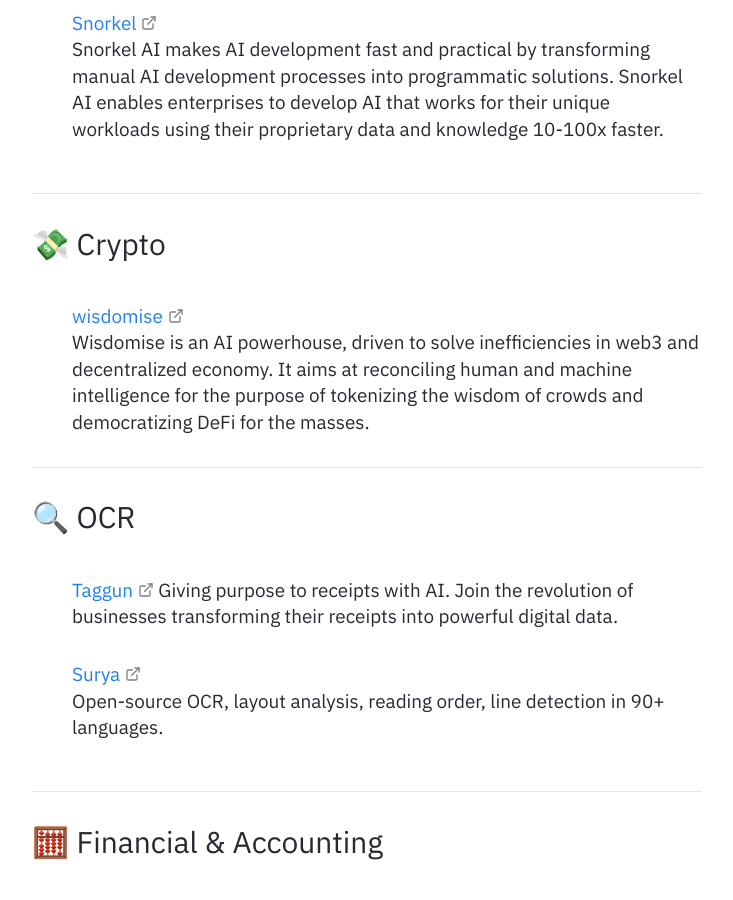
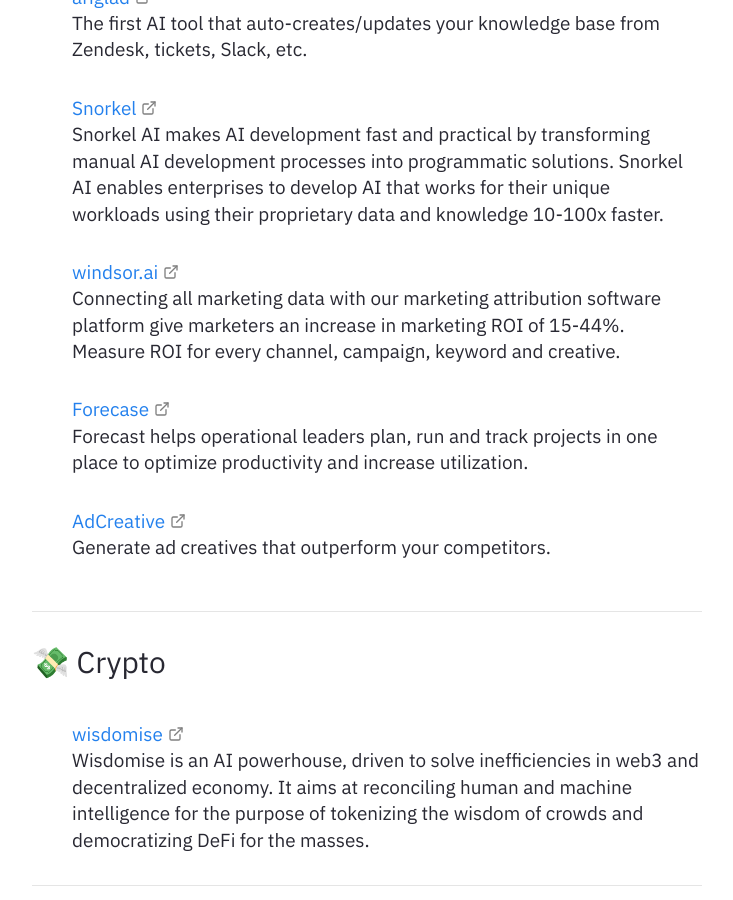
Before and after one commit to AI-Atlaas/ai-atlas-site, a Jekyll site: the page built from pages/index.md, in a window 1280 px wide and 900 px high, scrolled down 21838 px. Shown: the whole window, without its empty margins (273-1006 px from the left). Built offline with Jekyll 4.4.1, drawn with Linux system fonts in a browser that asks for light colours; some of the changed text lies outside the part shown.

Commit message:
Update README from AI-Atlas/AI-Atlas

```diff
--- a/pages/docs/list.md
+++ b/pages/docs/list.md
@@ -270,6 +270,9 @@
 
 - [AI4Animation](https://github.com/sebastianstarke/AI4Animation)
    Bringing Characters to Life with Computer Brains in Unity.
+
+- [invideoAI](https://invideo.io/)
+   Turn any idea into an attention-grabbing video instantly with invideo AI.
 
 #### Modeling & 3D
 
@@ -548,6 +551,15 @@
 - [Snorkel](https://snorkel.ai/)
    Snorkel AI makes AI development fast and practical by transforming manual AI development processes into programmatic solutions. Snorkel AI enables enterprises to develop AI that works for their unique workloads using their proprietary data and knowledge 10-100x faster.
 
+- [windsor.ai](https://windsor.ai/)
+   Connecting all marketing data with our marketing attribution software platform give marketers an increase in marketing ROI of 15-44%. Measure ROI for every channel, campaign, keyword and creative.
+
+- [Forecase](https://www.forecast.app/)
+   Forecast helps operational leaders plan, run and track projects in one place to optimize productivity and increase utilization.
+
+- [AdCreative](https://www.adcreative.ai/)
+   Generate ad creatives that outperform your competitors.
+
 ---
 
 ### 💸 Crypto
@@ -712,6 +724,9 @@
 
 - [Neo4J Graph](https://github.com/neo4j-labs/llm-graph-builder)
    Neo4j graph construction from unstructured data using LLMs.
+
+- [ollama](https://github.com/ollama/ollama)
+   Get up and running with Llama 3.1, Mistral, Gemma 2, and other large language models.
 
 ---
 
```
